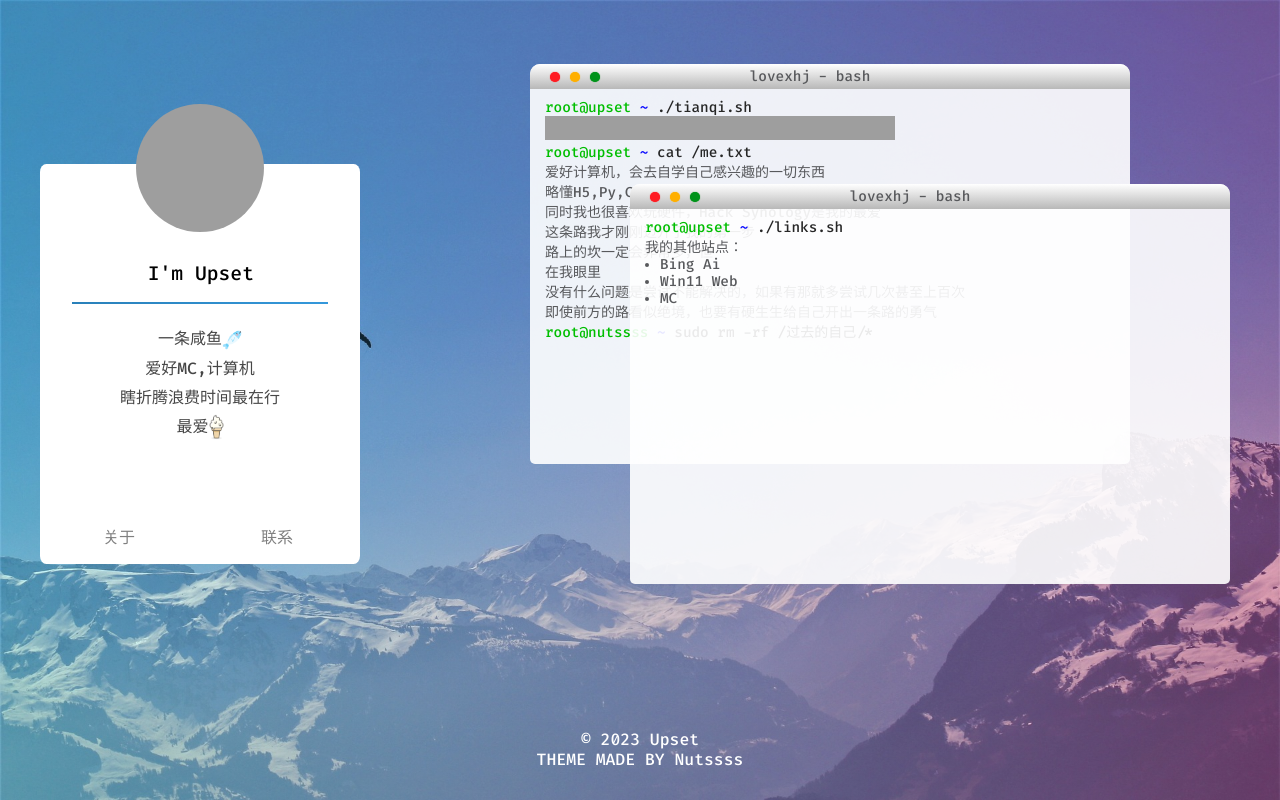
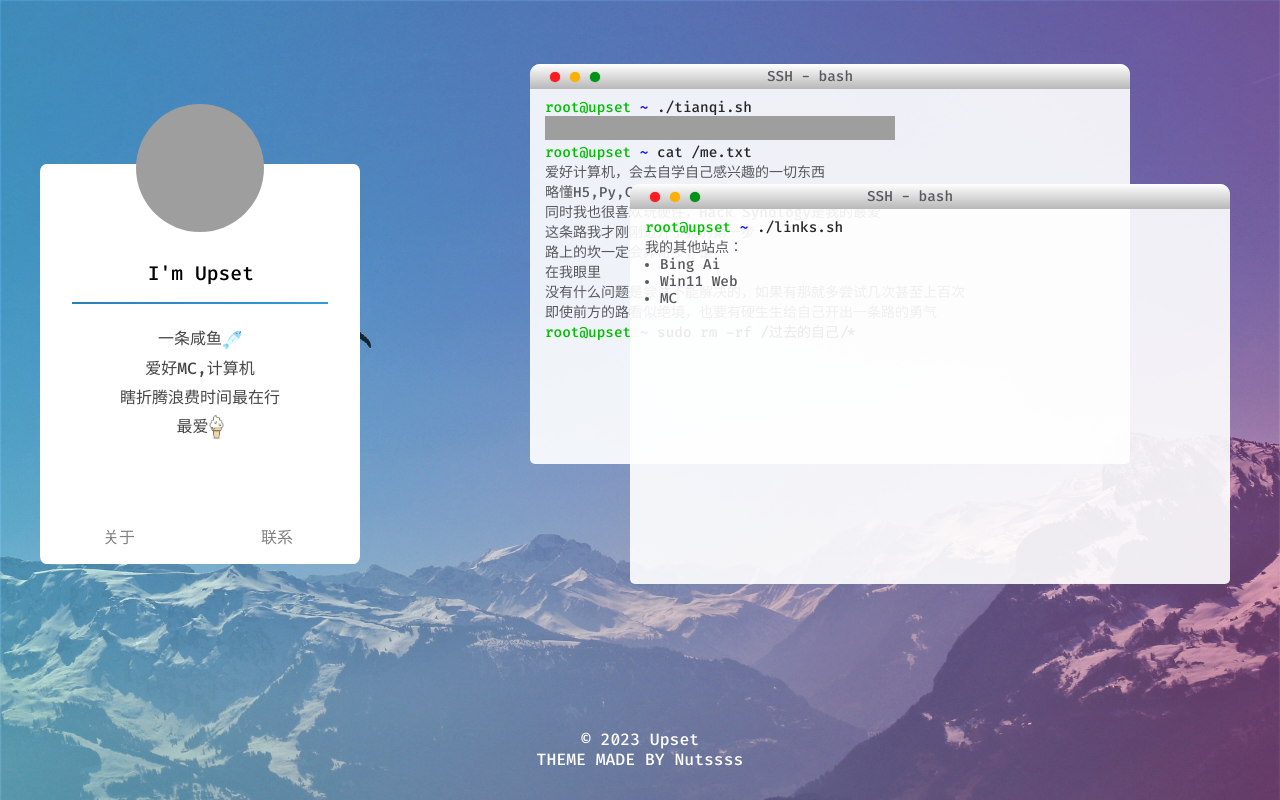
Before and after one commit to Upset23/NutssssIndex, a plain HTML site: page index.html in a window 1280 px wide. Drawn offline with Linux system fonts and the light colour scheme; grey boxes are pictures that could not be loaded.

Commit message:
Update index.html

```diff
--- a/index.html
+++ b/index.html
@@ -50,7 +50,7 @@
                     </div>
                     <!-- 顶部标题 -->
                     <div class="title">
-                        <span>lovexhj - bash</span>
+                        <span>SSH - bash</span>
                     </div>
                     <!-- 终端内文字 -->
                     <div class="cmdText">
@@ -78,7 +78,7 @@
                         <p>在我眼里</p>
                         <p>没有什么问题是尝试不能解决的，如果有那就多尝试几次甚至上百次</p>
                         <p>即使前方的路看似绝境，也要有硬生生给自己开出一条路的勇气</p>
-                        <span style="color: rgb(0, 190, 0)">root@nutssss</span>
+                        <span style="color: rgb(0, 190, 0)">root@upset</span>
                         <span style="color: blue">~</span>
                         <span style="color: rgb(39, 39, 39)">sudo rm -rf /过去的自己/*</span>
                     </div>
@@ -93,7 +93,7 @@
                     </div>
                     <!-- 顶部标题 -->
                     <div class="title">
-                        <span>lovexhj - bash</span>
+                        <span>SSH - bash</span>
                     </div>
                     <!-- 终端内文字 -->
                     <div class="cmdText">
```
